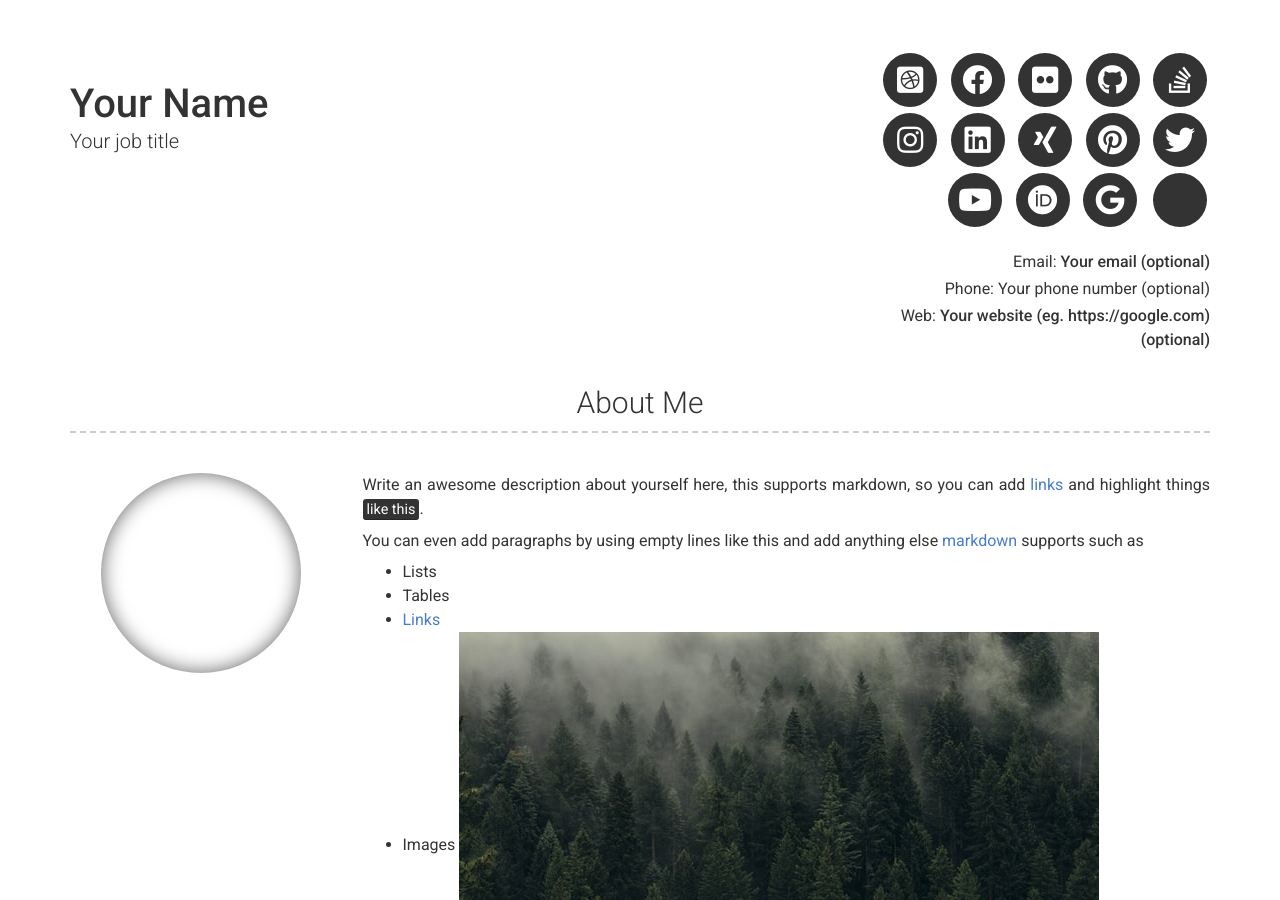
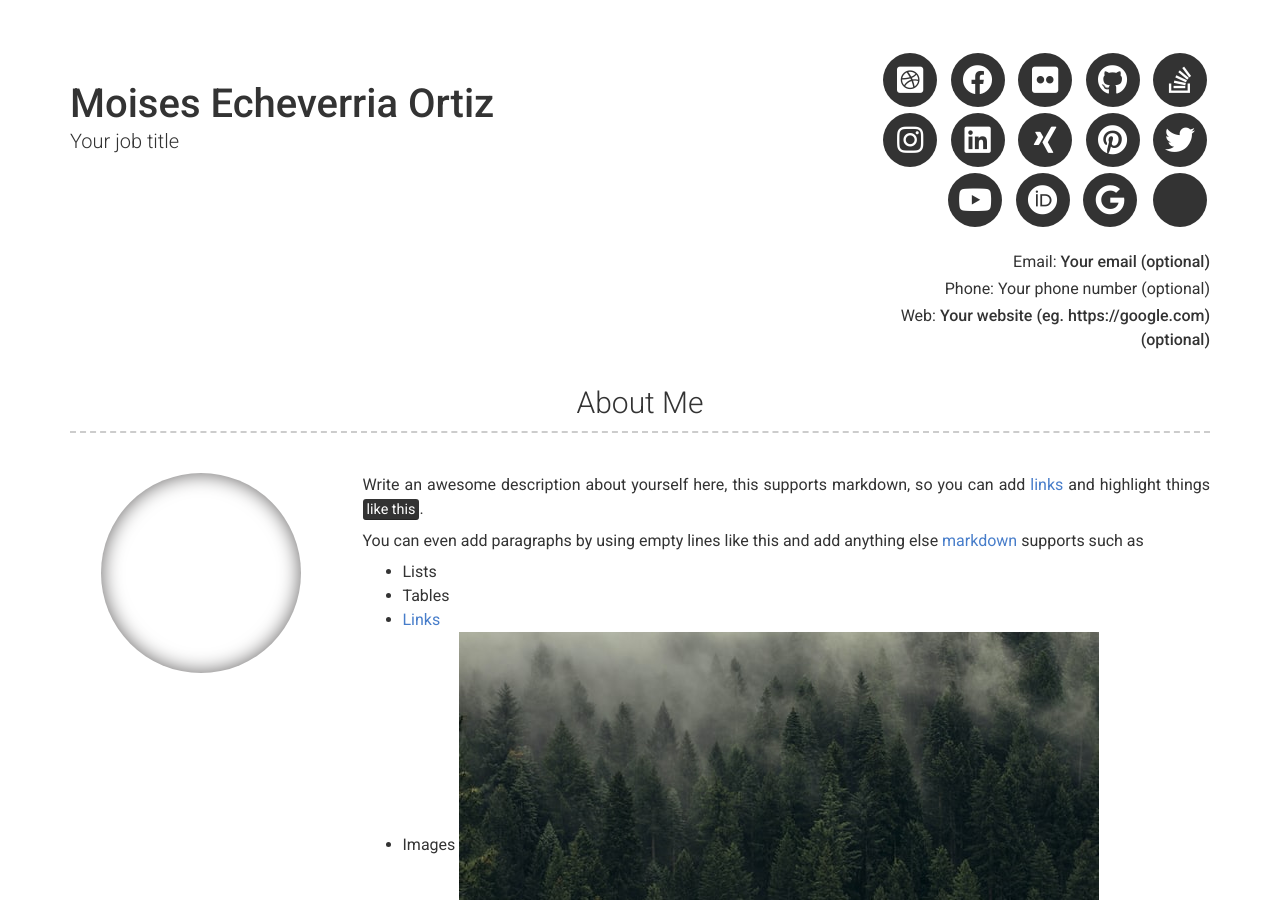
Before and after one commit to MoisesEO/moiseseo.github.io, a Jekyll site: the page built from index.md, in a window 1280 px wide and 900 px high. Built offline with Jekyll 4.4.1, drawn with Linux system fonts in a browser that asks for light colours; nearby versions of some CDN libraries; some of the changed text lies outside the part shown.

Commit message:
Primer cambio

```diff
--- a/_config.yml
+++ b/_config.yml
@@ -6,7 +6,7 @@ repository: Git repository where your resume will be hosted, only required if yo
 version: 2
 
 # Personal info
-name: Your Name
+name: Moises Echeverria Ortiz
 title: Your job title
 email: Your email (optional)
 # email_title: Email (Email title override)
```
